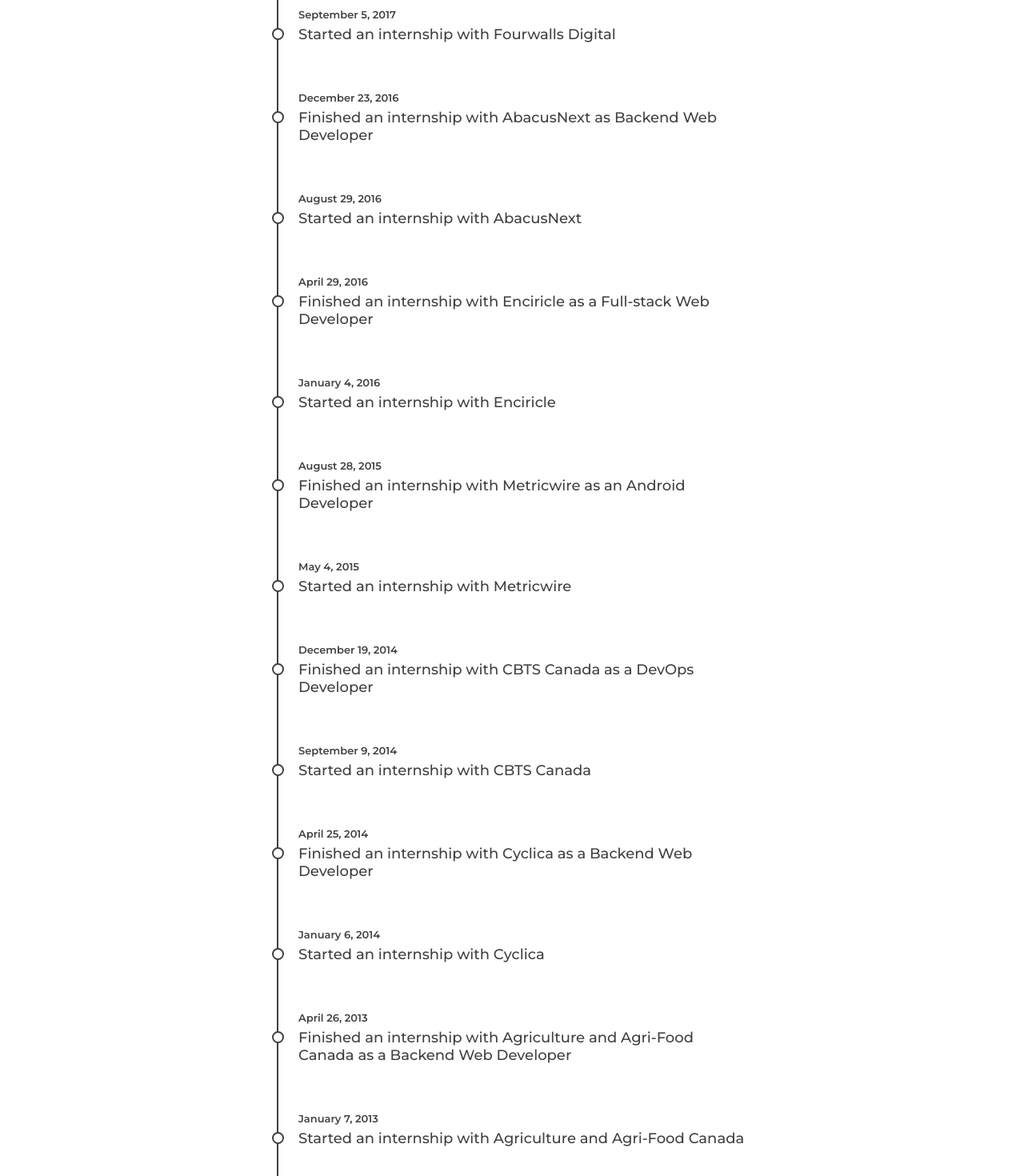
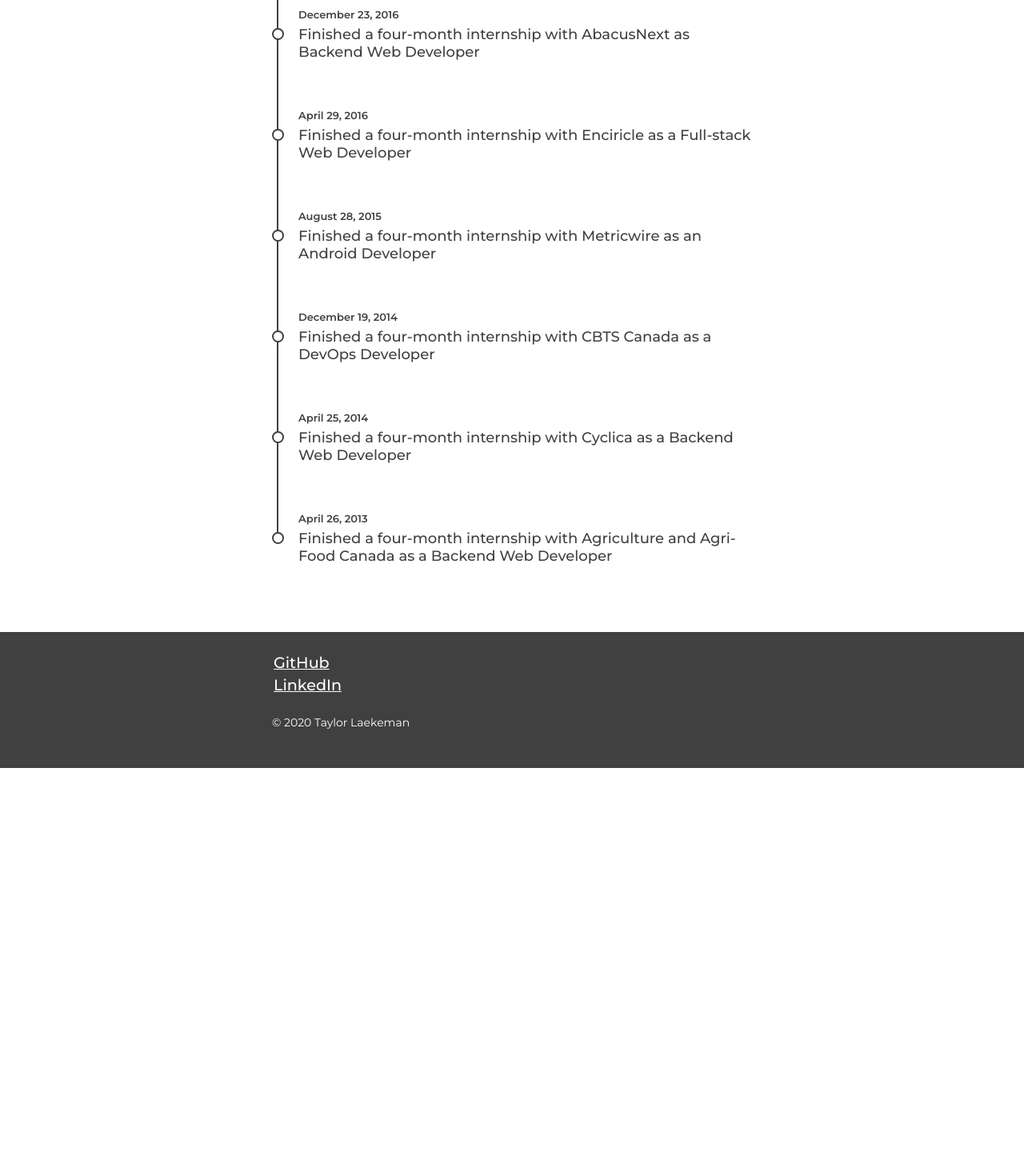
Before and after one commit to taylorlaekeman/tjlaekem, a React (Create React App) app: page / in a window 1280 px wide. Shown: the part 540-2010 px from the top of the page at 80% size. After the commit the page ends 1500 px from the top, so only its background shows below. Built offline with nearby package versions, Linux system fonts and the light colour scheme.

Commit message:
streamlined existing events

```diff
--- a/src/components/App.js
+++ b/src/components/App.js
@@ -116,63 +116,31 @@ export default () => {
           />
           <Event
             date="December 22, 2017"
-            title="Finished an internship with Fourwalls Digital as a Full-stack Web Developer"
-          />
-          <Event
-            date="September 5, 2017"
-            title="Started an internship with Fourwalls Digital"
+            title="Finished a four-month internship with Fourwalls Digital as a Full-stack Web Developer"
           />
           <Event
             date="December 23, 2016"
-            title="Finished an internship with AbacusNext as Backend Web Developer"
-          />
-          <Event
-            date="August 29, 2016"
-            title="Started an internship with AbacusNext"
+            title="Finished a four-month internship with AbacusNext as Backend Web Developer"
           />
           <Event
             date="April 29, 2016"
-            title="Finished an internship with Enciricle as a Full-stack Web Developer"
-          />
-          <Event
-            date="January 4, 2016"
-            title="Started an internship with Enciricle"
+            title="Finished a four-month internship with Enciricle as a Full-stack Web Developer"
           />
           <Event
             date="August 28, 2015"
-            title="Finished an internship with Metricwire as an Android Developer"
-          />
-          <Event
-            date="May 4, 2015"
-            title="Started an internship with Metricwire"
+            title="Finished a four-month internship with Metricwire as an Android Developer"
           />
           <Event
             date="December 19, 2014"
-            title="Finished an internship with CBTS Canada as a DevOps Developer"
-          />
-          <Event
-            date="September 9, 2014"
-            title="Started an internship with CBTS Canada"
+            title="Finished a four-month internship with CBTS Canada as a DevOps Developer"
           />
           <Event
             date="April 25, 2014"
-            title="Finished an internship with Cyclica as a Backend Web Developer"
-          />
-          <Event
-            date="January 6, 2014"
-            title="Started an internship with Cyclica"
+            title="Finished a four-month internship with Cyclica as a Backend Web Developer"
           />
           <Event
             date="April 26, 2013"
-            title="Finished an internship with Agriculture and Agri-Food Canada as a Backend Web Developer"
-          />
-          <Event
-            date="January 7, 2013"
-            title="Started an internship with Agriculture and Agri-Food Canada"
-          />
-          <Event
-            date="September 3, 2012"
-            title="Started a Bachelor of Applied Science in Computer Engineering at the University of Waterloo"
+            title="Finished a four-month internship with Agriculture and Agri-Food Canada as a Backend Web Developer"
           />
         </Main>
         <Footer>
```
